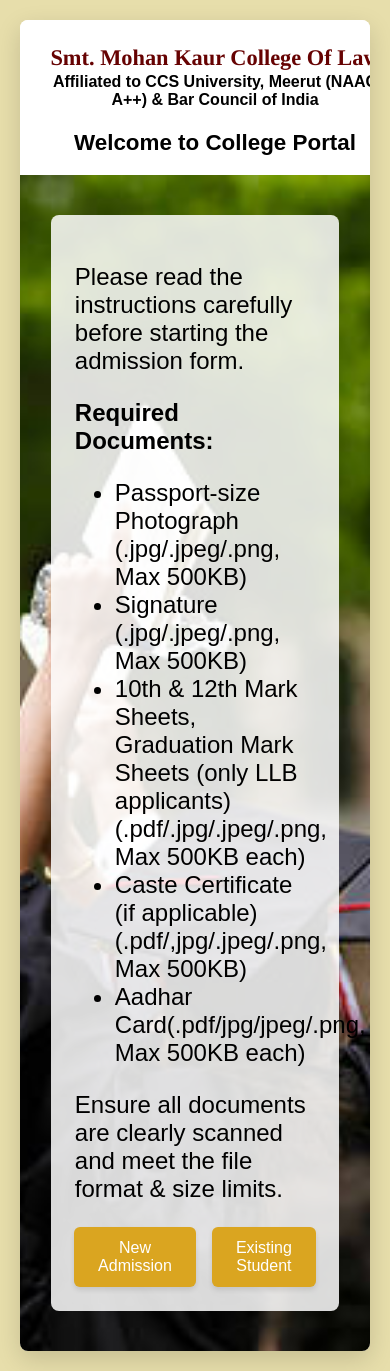
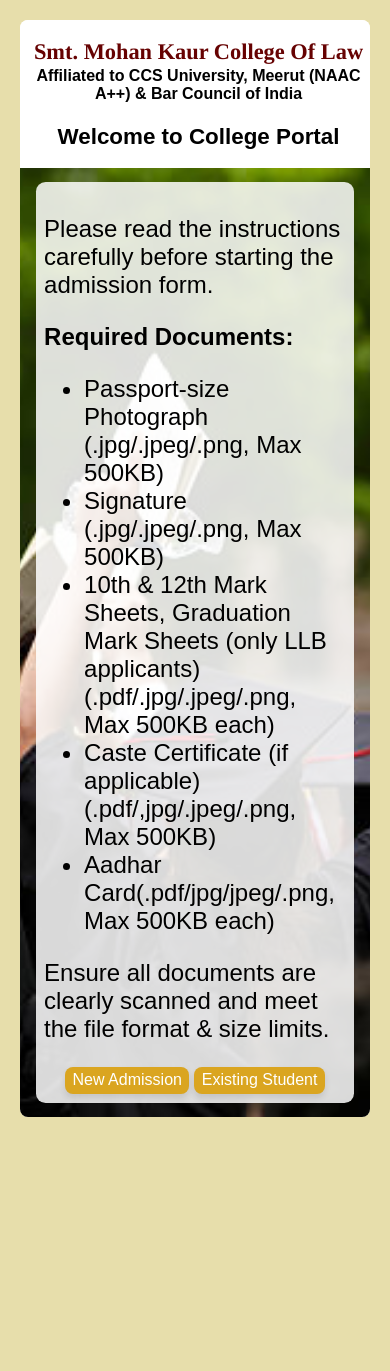
Before and after one commit to AgrawalKusum/Admission_Form_SMKCL, a React (Create React App) app in the folder smkcl_admissionform/: page / in a window 390 px wide. After the commit the page ends 1137 px from the top, so only its background shows below. Built offline with nearby package versions, Linux system fonts and the light colour scheme; no server answers.

Commit message:
ui update

```diff
--- a/smkcl_admissionform/src/LandingPage.css
+++ b/smkcl_admissionform/src/LandingPage.css
@@ -1,10 +1,10 @@
 /* 1. Outer container */
 .page-background {
-  min-height: 100vh;
+  min-height: 100%;
   display: flex;
   align-items: flex-start;
   justify-content: center;
-  padding: 0px;
+  padding: 0%;
 }
 
 /* 2. Card wrapping both sides */
@@ -12,11 +12,11 @@
   display: flex;
   flex-direction: column;
   background-color: white;
-  border-radius: 8px;
-  box-shadow: 0 8px 24px rgba(0, 0, 0, 0.15);
+  border-radius: 0.5rem;
+  box-shadow: 0 1.5% 4.5% rgba(0, 0, 0, 0.15);
   overflow: hidden;
   width: 100%;
-  max-width: 1300px;
+  max-width: 1200px;
   margin: 0 auto;
 }
 
@@ -28,7 +28,7 @@
   background-image: url('../public/backdrop.jpg');
   background-size: cover;
   background-position: center;
-  padding: 40px 20px; /* More horizontal space */
+  padding: 4% 1%;
   box-sizing: border-box;
 }
 
@@ -41,8 +41,8 @@
 
 .card-instructions {
   background-color: rgba(255, 255, 255, 0.85);
-  padding: 24px;
-  border-radius: 8px;
+  padding: 2.5%;
+  border-radius: 0.6rem;
   max-width: 93%; /* Fixed max width instead of 95% */
   width: 100%;
   margin: 0 auto;
@@ -52,33 +52,33 @@
 /* 4. Right side content */
 .card-right {
   width: 100%;
-  padding: 40px 20px;
+  padding: 4% 1%;
   background-color: white;
   text-align: center;
   display: flex;
   flex-direction: column;
   justify-content: center;
-  gap: 0px;
-  margin-bottom: -40px;
-  margin-top: -30px;
+  gap: 0%;
+  margin-bottom: -4%;
+  margin-top: -3%;
 }
 
 /* 5. Buttons */
 .button-group {
   display: flex;
-  gap: 16px;
+  gap: 1.6%;
   justify-content: center;
 }
 
 .button-group button {
-  padding: 12px 24px;
+  padding: 1.5% 2.5%;
   background-color: goldenrod;
   color: white;
   border: none;
-  border-radius: 6px;
+  border-radius: 0.5rem;
   cursor: pointer;
-  font-size: 16px;
-  box-shadow: 0 3px 5px rgba(0, 0, 0, 0.1);
+  font-size: 1 rem;
+  box-shadow: 0% 3% 5% rgba(0, 0, 0, 0.1);
 }
 
 .button-group button:hover {
@@ -99,18 +99,43 @@
     object-fit: cover;
   }
 }
+@media (max-width: 480px) {
+  .card-left,
+  .card-right {
+    width: 100%;
+  }
 
+  .card-image {
+    height: 150px;
+    object-fit: cover;
+  }
+
+  p, li {
+    font-size: 1rem;
+  }
+}
+@media (max-width: 1024px) {
+  .card-left,
+  .card-right {
+    width: 100%;
+  }
+
+  .card-image {
+    height: 250px;
+    object-fit: cover;
+  }
+}
 
 h1 {
   text-align: center;
   color: #660202;
   font-family: 'Bookman Old Style', Times, serif;
   font-size: 2.4rem;
-  margin-bottom: 2px;
+  margin-bottom: 2rem;
 }
 
 h2, h4{
-  margin-top: 0px;
+  margin-top: 0%;
   text-align: center;
   font-weight: bold;
 }
```
